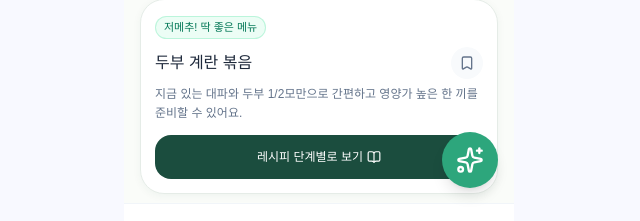
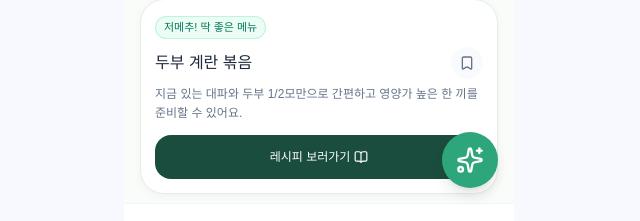
Before and after one commit to cntjdus/est-ai-challengers-2-hackathon-fe, a React (Vite) app in the folder hankkiloop/: page / in a window 1280 px wide. Shown: the part 524-745 px from the top of the page, without its empty margins (321-961 px from the left). Built offline with nearby package versions, Linux system fonts and the light colour scheme.

Commit message:
fix: 버튼 문구 수정 밑 상세 페이지로 연결

```diff
--- a/hankkiloop/src/components/home/HomeRecipeCard.jsx
+++ b/hankkiloop/src/components/home/HomeRecipeCard.jsx
@@ -8,6 +8,6 @@ export default function HomeRecipeCard({ imageSrc, onOpen }) {
     <span className="inline-block rounded-full border border-[#a7f3d0]/70 bg-[#ecfdf5] px-2 py-0.5 text-[11px] text-[#047857]">저메추! 딱 좋은 메뉴</span>
     <div className="mt-2 flex items-center justify-between"><h3 className="text-base text-[#1e293b]">두부 계란 볶음</h3><button type="button" aria-label="레시피 저장" aria-pressed={saved} onClick={() => setSaved(!saved)} className="flex size-8 items-center justify-center rounded-full bg-[#f8fafc] text-[#64748b] aria-pressed:bg-[#d1fae5] aria-pressed:text-[#006c49]"><Bookmark aria-hidden="true" className="size-4" fill={saved ? "currentColor" : "none"} /></button></div>
     <p className="mt-1.5 text-xs leading-[19px] text-[#64748b]">지금 있는 대파와 두부 1/2모만으로 간편하고 영양가 높은 한 끼를 준비할 수 있어요.</p>
-    <button type="button" onClick={onOpen} className="mt-3 flex min-h-11 w-full items-center justify-center gap-1 rounded-2xl bg-[#1b4d3e] px-3 text-xs text-white">레시피 단계별로 보기<BookOpen aria-hidden="true" className="size-3.5" /></button>
+    <button type="button" onClick={onOpen} className="mt-3 flex min-h-11 w-full items-center justify-center gap-1 rounded-2xl bg-[#1b4d3e] px-3 text-xs text-white">레시피 보러가기<BookOpen aria-hidden="true" className="size-3.5" /></button>
   </article>
 }
--- a/hankkiloop/src/pages/Home.jsx
+++ b/hankkiloop/src/pages/Home.jsx
@@ -33,7 +33,7 @@ export default function Home({ onNavigate }) {
             <div className="rounded-2xl border border-[#e5ece7] bg-white p-3.5 shadow-xs"><div className="flex items-center justify-between gap-1"><h3 className="text-xs text-[#ea580c]">소비 임박 알림</h3><span aria-hidden="true" className="flex size-7 items-center justify-center rounded-full bg-[#fffbeb] text-sm text-[#f59e0b]"><TriangleAlert aria-hidden="true" className="size-4" /></span></div><p className="mt-2 text-base text-[#c66b43]">대파, 두부</p><p className="mt-1 text-[10px] text-[#94a3b8]">소비 권장 D-2 마감</p></div>
           </div>
         </section>
-        <section className="mt-7"><h2 className="mb-3 flex items-center gap-2 px-1 text-sm text-[#1e293b]"><CookingPot aria-hidden="true" className="size-4 text-[#ea8000]" />남은 재료로 오늘 저녁 뚝딱</h2><HomeRecipeCard onOpen={handleRecipe} /></section>
+        <section className="mt-7"><h2 className="mb-3 flex items-center gap-2 px-1 text-sm text-[#1e293b]"><CookingPot aria-hidden="true" className="size-4 text-[#ea8000]" />남은 재료로 오늘 저녁 뚝딱</h2><HomeRecipeCard onOpen={() => onNavigate('/recipe/tofu')} /></section>
         <aside className="mt-4 flex items-center gap-3 rounded-2xl border border-[#d1fae5] bg-[#ecfdf5]/70 p-3.5"><span className="flex size-9 shrink-0 items-center justify-center rounded-xl border border-[#a7f3d0]/70 bg-white"><Lightbulb aria-hidden="true" className="size-5 text-[#008b65]" /></span><p className="text-xs leading-[17px] text-[#334155]">대파는 송송 썰어 냉동실에 보관하면<br /><span className="text-[11px] text-[#94a3b8]">최대 한 달 동안 향긋하고 신선하게 쓸 수 있어요.</span></p></aside>
       </main>
       <BottomNavigation onNavigate={onNavigate} />
```
